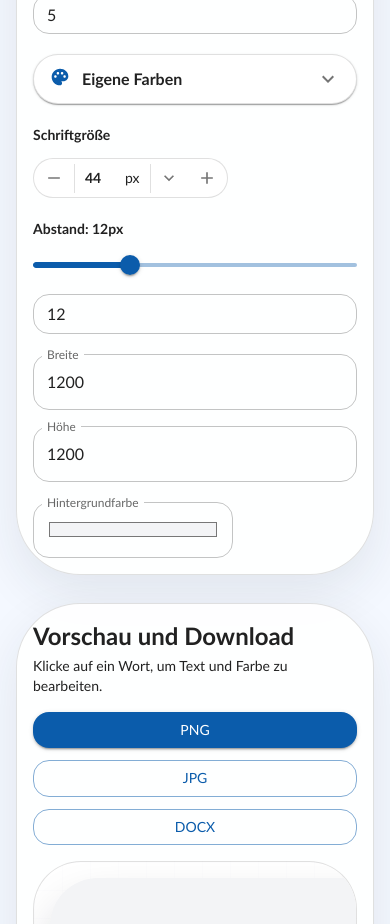
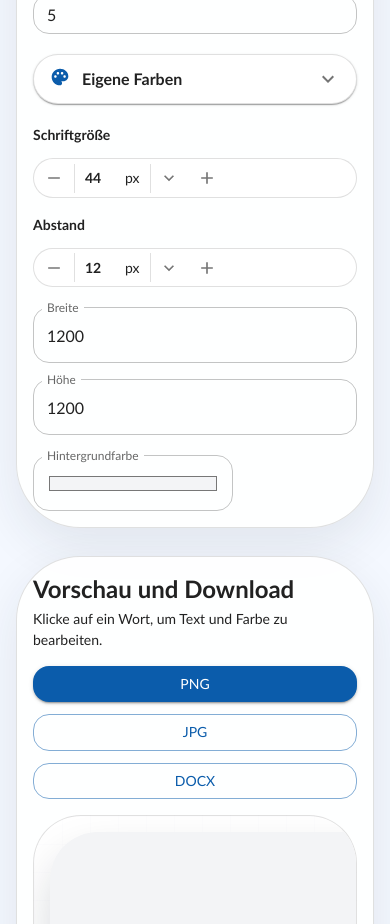
Before and after one commit to IvoLeist/word-cloud-generator, a React (Vite) app: page / in a window 390 px wide. Shown: the part 1120-2044 px from the top of the page. Built offline with nearby package versions, Linux system fonts and the light colour scheme.

Commit message:
feat: enhance layout of FontSizeSelector and SettingsPanel for better responsiveness

```diff
--- a/src/GermanWordCloudGenerator.jsx
+++ b/src/GermanWordCloudGenerator.jsx
@@ -203,7 +203,7 @@ export default function GermanWordCloudGenerator({ colorMode, onToggleColorMode
         <Box
           sx={{
             display: "grid",
-            gridTemplateColumns: { xs: "1fr", xl: "420px minmax(0, 1fr)" },
+            gridTemplateColumns: { xs: "1fr", xl: "450px minmax(0, 1fr)" },
             gap: 3.5,
             alignItems: "start",
           }}
--- a/src/components/FontSizeSelector.jsx
+++ b/src/components/FontSizeSelector.jsx
@@ -25,6 +25,7 @@ export default function FontSizeSelector({
   step = 1,
   value,
   onChange,
+  fullWidth = false,
 }) {
   const [draftValue, setDraftValue] = useState(String(value));
   const [menuOpen, setMenuOpen] = useState(false);
@@ -56,7 +57,7 @@ export default function FontSizeSelector({
   };
 
   return (
-    <Stack spacing={1.5}>
+    <Stack spacing={1.5} sx={{ width: fullWidth ? "100%" : "auto" }}>
       <Typography component="label" htmlFor={id} variant="subtitle2" sx={{ fontWeight: 700 }}>
         {label}
       </Typography>
@@ -68,7 +69,7 @@ export default function FontSizeSelector({
             sx={(theme) => ({
               display: "flex",
               alignItems: "center",
-              width: "fit-content",
+              width: fullWidth ? "100%" : "fit-content",
               minWidth: 188,
               overflow: "hidden",
               borderRadius: 2.5,
--- a/src/components/SettingsPanel.jsx
+++ b/src/components/SettingsPanel.jsx
@@ -400,6 +400,8 @@ export default function SettingsPanel({
         </AccordionDetails>
       </Accordion>
 
+      <Stack direction={{ xs: "column", sm: "row" }} spacing={2}>
+        <Box sx={{ flex: 1, minWidth: 0 }}>
           <FontSizeSelector
             id="font-size"
             label="Schriftgröße"
@@ -407,17 +409,22 @@ export default function SettingsPanel({
             max={96}
             value={fontSize}
             onChange={onFontSizeChange}
+            fullWidth
           />
+        </Box>
 
-      <SliderField
+        <Box sx={{ flex: 1, minWidth: 0 }}>
+          <FontSizeSelector
             id="gap"
             label="Abstand"
             min={0}
             max={40}
             value={gap}
-        suffix="px"
             onChange={onGapChange}
+            fullWidth
           />
+        </Box>
+      </Stack>
 
       <Stack direction={{ xs: "column", sm: "row" }} spacing={2}>
         <TextField
```
Lines whose indentation alone changed are shown as unchanged.
